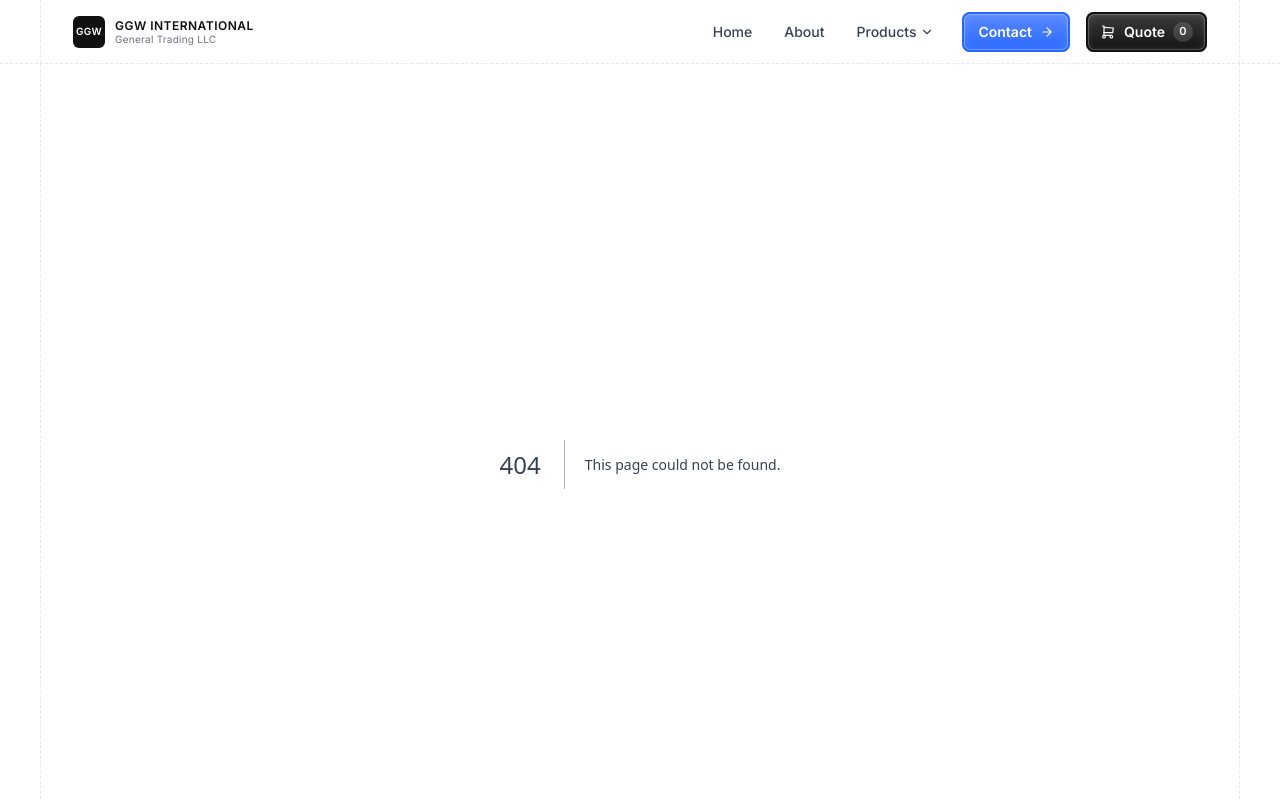
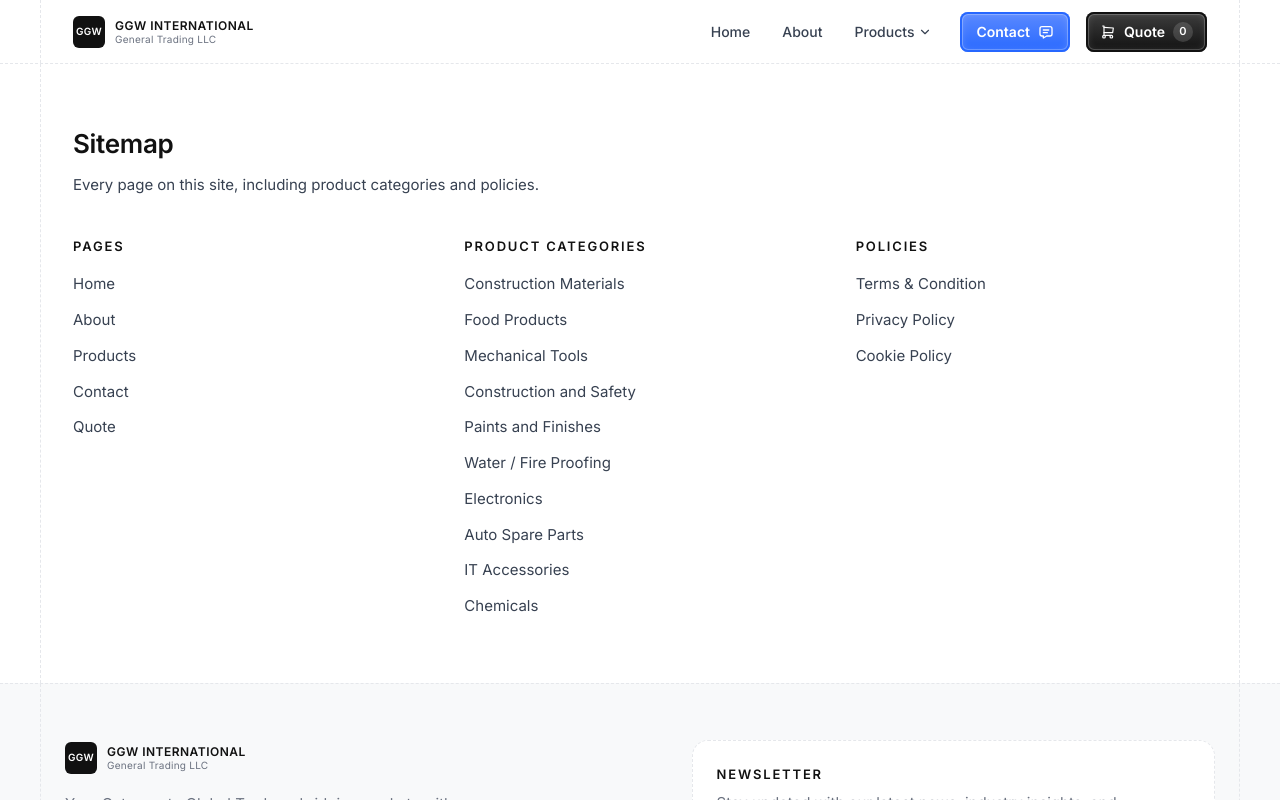
Before and after one commit to SUBHAJIT555/ggwint, a Next.js app: page /sitemap in a window 1280 px wide. Before the commit this address had no page. Shown: the top 800 px of the page. Built offline with nearby package versions, Linux system fonts and the light colour scheme.

Commit message:
Enhance Footer and Header components with new links and icons. Added a Sitemap link to the Footer for improved navigation. Updated the Header to replace the arrow icon with a message icon for better clarity in the Contact button.

```diff
--- /dev/null
+++ b/src/app/not-found.tsx
@@ -0,0 +1,26 @@
+import Button from "@/component/ui/Button";
+
+export default function NotFound() {
+  return (
+    <section className="flex flex-col items-center px-4 py-14 text-center sm:px-6 sm:py-20">
+      <img
+        src="/images/404notfound.svg"
+        alt=""
+        className="h-auto w-full max-w-md"
+      />
+      <h1 className="mt-8 text-section text-ink">Page not found</h1>
+      <p className="mt-3 max-w-md text-copy text-body">
+        This page is missing or the address is out of date. Head back home, or
+        get in touch and we will help you find what you need.
+      </p>
+      <div className="mt-7 flex flex-wrap items-center justify-center gap-3">
+        <Button href="/" variant="accent" className="h-11 rounded-lg px-5">
+          Back to home
+        </Button>
+        <Button href="/contact" variant="primary" className="h-11 rounded-lg px-5">
+          Contact us
+        </Button>
+      </div>
+    </section>
+  );
+}
--- /dev/null
+++ b/src/app/sitemap/page.tsx
@@ -0,0 +1,74 @@
+import type { Metadata } from "next";
+import Link from "next/link";
+import { categoryDetails } from "@/data/products";
+
+export const metadata: Metadata = {
+  title: "Sitemap",
+  description:
+    "A list of every page on the GGW International website, including product categories and policies.",
+};
+
+const pages = [
+  { label: "Home", href: "/" },
+  { label: "About", href: "/about" },
+  { label: "Products", href: "/products" },
+  { label: "Contact", href: "/contact" },
+  { label: "Quote", href: "/quote" },
+];
+
+const policies = [
+  { label: "Terms & Condition", href: "/terms-and-conditions" },
+  { label: "Privacy Policy", href: "/privacy-policy" },
+  { label: "Cookie Policy", href: "/cookie-policy" },
+];
+
+function SitemapGroup({
+  title,
+  links,
+}: {
+  title: string;
+  links: { label: string; href: string }[];
+}) {
+  return (
+    <section>
+      <h2 className="text-caption font-semibold tracking-[0.14em] text-ink uppercase">
+        {title}
+      </h2>
+      <ul className="mt-4 flex flex-col gap-2.5">
+        {links.map((link) => (
+          <li key={link.href}>
+            <Link
+              href={link.href}
+              className="text-copy text-body transition-colors duration-200 hover:text-ink"
+            >
+              {link.label}
+            </Link>
+          </li>
+        ))}
+      </ul>
+    </section>
+  );
+}
+
+export default function SitemapPage() {
+  return (
+    <div className="px-4 py-12 sm:px-6 sm:py-16 lg:px-8">
+      <h1 className="text-section text-ink">Sitemap</h1>
+      <p className="mt-3 max-w-xl text-copy text-body">
+        Every page on this site, including product categories and policies.
+      </p>
+
+      <div className="mt-10 grid gap-10 sm:grid-cols-2 lg:grid-cols-3">
+        <SitemapGroup title="Pages" links={pages} />
+        <SitemapGroup
+          title="Product Categories"
+          links={categoryDetails.map((category) => ({
+            label: category.name,
+            href: `/products/${category.slug}`,
+          }))}
+        />
+        <SitemapGroup title="Policies" links={policies} />
+      </div>
+    </div>
+  );
+}
--- a/src/component/ui/Footer.tsx
+++ b/src/component/ui/Footer.tsx
@@ -283,6 +283,12 @@ const Footer = () => {
               GGW International General Trading LLC
             </Link>
             . All Rights Reserved.
+            <span className="mx-2 text-hairline" aria-hidden>
+              ·
+            </span>
+            <Link href="/sitemap" className="text-ink hover:underline">
+              Sitemap
+            </Link>
           </p>
           <p className="inline-flex items-center gap-1 text-center text-caption text-muted">
             Design with
--- a/src/component/ui/Header.tsx
+++ b/src/component/ui/Header.tsx
@@ -6,8 +6,8 @@ import Link from "next/link";
 import { usePathname } from "next/navigation";
 import { useMobileMenuStore } from "../../store/mobileMenuStore";
 import { IoMenu, IoClose } from "react-icons/io5";
-import { FiArrowRight, FiChevronDown } from "react-icons/fi";
-import { IconBrandWhatsapp, IconShoppingCart } from "@tabler/icons-react";
+import { FiChevronDown } from "react-icons/fi";
+import { IconBrandWhatsapp, IconMessage, IconShoppingCart } from "@tabler/icons-react";
 import Logo from "./Logo";
 import Button from "./Button";
 import { categoryDetails } from "../../data/products";
@@ -125,9 +125,9 @@ const Header: React.FC = () => {
                 </div>
               ))}
             </nav>
-            <Button href="/contact" variant="accent" className="group h-10 gap-2 px-4">
+            <Button href="/contact" variant="accent" className="h-10 gap-2 px-4">
               Contact
-              <FiArrowRight className="h-3.5 w-3.5 transition-transform group-hover:translate-x-0.5" />
+              <IconMessage className="size-4" stroke={2} />
             </Button>
             <Button href="/quote" variant="primary" className="h-10 gap-2 px-3.5">
               <IconShoppingCart className="size-4" stroke={1.75} />
```
